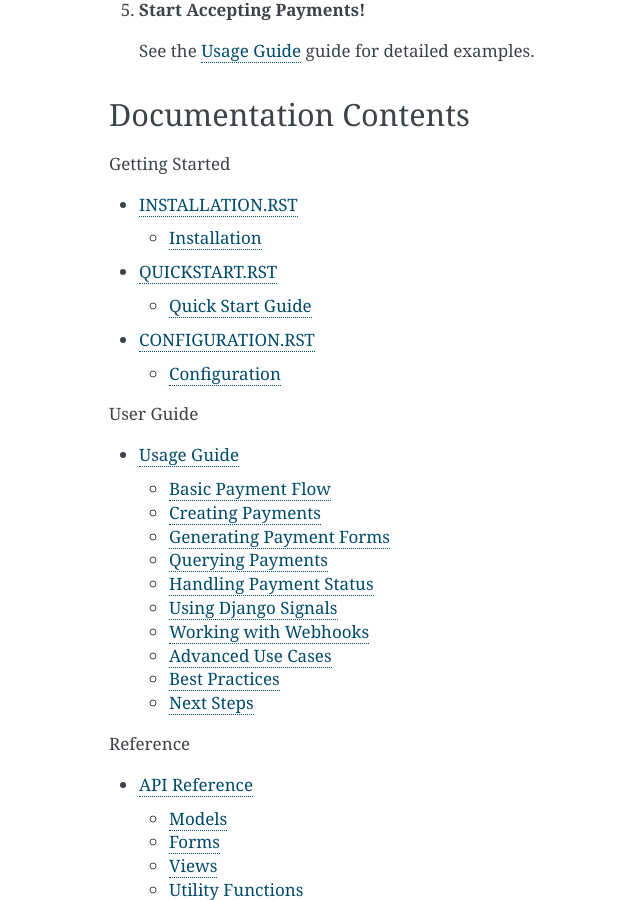
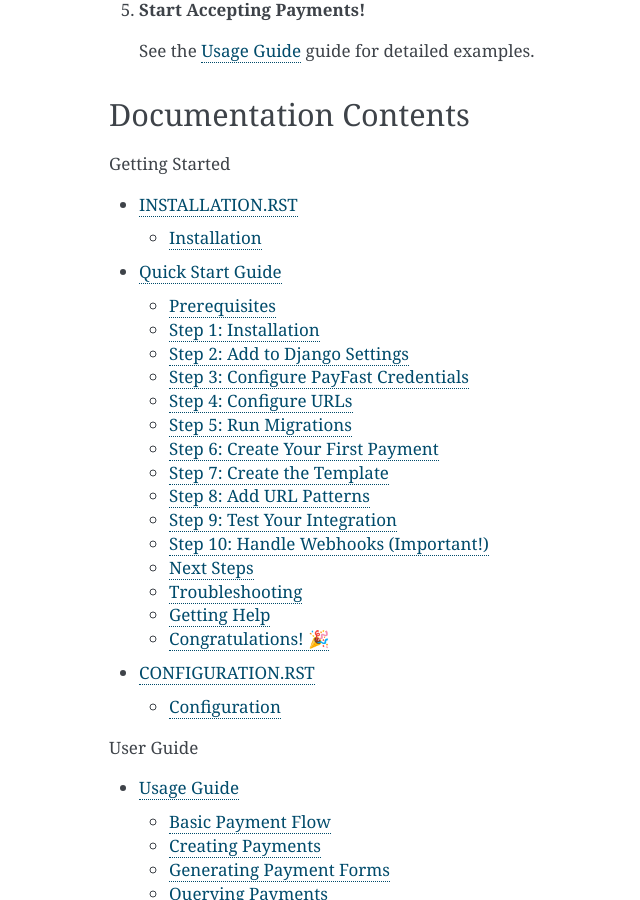
Before and after one commit to Carrington-dev/dj-payfast, a Sphinx documentation site: the page built from docs/index.rst, in a window 1280 px wide and 900 px high, scrolled down 2805 px. Shown: the whole window, without its empty margins (311-951 px from the left). Built offline with Sphinx 7.4.7, drawn with Linux system fonts in a browser that asks for light colours; pages that are not in the unit, such as notebooks, are missing from menus; part of the change alters nothing that is shown.

Commit message:
Update quickstart.rst
Co-Authored-By: Carrington <215159144+carrington-cs@users.noreply.github.com>
Co-Authored-By: Stemgon <165911512+stemgon@users.noreply.github.com>
Co-Authored-By: Chalmers Muleya <88090879+debugcharlie@users.noreply.github.com>

```diff
--- a/docs/quickstart.rst
+++ b/docs/quickstart.rst
@@ -1,32 +1,128 @@
-===============================================================================
-QUICKSTART.RST
-===============================================================================
+.. _quickstart:
 
 Quick Start Guide
 =================
 
-This guide will walk you through creating your first payment with **dj-payfast**.
+This guide will help you integrate PayFast into your Django application in under 10 minutes.
 
 Prerequisites
 -------------
 
-* dj-payfast installed (:doc:`installation`)
-* Django project configured
-* PayFast credentials set up
+Before you begin, make sure you have:
 
-Basic Payment Flow
-------------------
+* A Django project (3.2 or higher)
+* Python 3.8 or higher installed
+* A PayFast merchant account (sign up at `payfast.co.za <https://www.payfast.co.za>`_)
+* Your PayFast credentials (Merchant ID, Merchant Key, and Passphrase)
 
-The typical payment flow with PayFast consists of:
+Step 1: Installation
+---------------------
 
-1. **Create Payment**: Store payment details in your database
-2. **Generate Form**: Create a PayFast payment form
-3. **Redirect to PayFast**: User completes payment on PayFast
-4. **Receive Notification**: PayFast sends ITN to your webhook
-5. **Process Payment**: Update payment status in your database
+Install dj-payfast using pip:
 
-Step 1: Create a Payment View
-------------------------------
+.. code-block:: bash
+
+   pip install dj-payfast
+
+Or add it to your ``requirements.txt``:
+
+.. code-block:: text
+
+   dj-payfast>=0.1.0
+
+Step 2: Add to Django Settings
+-------------------------------
+
+Add ``payfast`` to your ``INSTALLED_APPS`` in ``settings.py``:
+
+.. code-block:: python
+
+   INSTALLED_APPS = [
+       'django.contrib.admin',
+       'django.contrib.auth',
+       'django.contrib.contenttypes',
+       'django.contrib.sessions',
+       'django.contrib.messages',
+       'django.contrib.staticfiles',
+
+       # Your apps
+       'myapp',
+
+       # dj-payfast
+       'payfast',
+   ]
+
+Step 3: Configure PayFast Credentials
+--------------------------------------
+
+Add your PayFast credentials to ``settings.py``:
+
+**For Testing (Sandbox)**
+
+.. code-block:: python
+
+   # PayFast Configuration
+   PAYFAST_MERCHANT_ID = '10000100'  # Sandbox merchant ID
+   PAYFAST_MERCHANT_KEY = '46f0cd694581a'  # Sandbox merchant key
+   PAYFAST_PASSPHRASE = 'jt7NOE43FZPn'  # Your passphrase (optional but recommended)
+   PAYFAST_TEST_MODE = True  # Always True for sandbox
+
+**For Production**
+
+.. code-block:: python
+
+   # PayFast Configuration
+   PAYFAST_MERCHANT_ID = 'your_live_merchant_id'
+   PAYFAST_MERCHANT_KEY = 'your_live_merchant_key'
+   PAYFAST_PASSPHRASE = 'your_secure_passphrase'
+   PAYFAST_TEST_MODE = False  # False for live payments
+
+.. warning::
+   Never commit your production credentials to version control!
+   Use environment variables:
+
+   .. code-block:: python
+
+      import os
+
+      PAYFAST_MERCHANT_ID = os.environ.get('PAYFAST_MERCHANT_ID')
+      PAYFAST_MERCHANT_KEY = os.environ.get('PAYFAST_MERCHANT_KEY')
+      PAYFAST_PASSPHRASE = os.environ.get('PAYFAST_PASSPHRASE')
+      PAYFAST_TEST_MODE = os.environ.get('PAYFAST_TEST_MODE', 'True') == 'True'
+
+Step 4: Configure URLs
+-----------------------
+
+Add PayFast URLs to your ``urls.py``:
+
+.. code-block:: python
+
+   from django.contrib import admin
+   from django.urls import path, include
+
+   urlpatterns = [
+       path('admin/', admin.site.urls),
+       path('payfast/', include('payfast.urls')),  # Add this line
+       # Your other URLs
+   ]
+
+This creates the webhook endpoint at ``/payfast/notify/`` which PayFast will use to send payment notifications.
+
+Step 5: Run Migrations
+-----------------------
+
+Create the necessary database tables:
+
+.. code-block:: bash
+
+   python manage.py migrate
+
+This creates two tables:
+   * ``payfast_payfastpayment`` - Stores payment records
+   * ``payfast_payfastnotification`` - Logs webhook notifications
+
+Step 6: Create Your First Payment
+----------------------------------
 
 Create a view to handle the checkout process:
 
@@ -34,31 +130,38 @@ Create a view to handle the checkout process:
 
    # views.py
    from django.shortcuts import render, redirect
+   from django.urls import reverse
    from django.contrib.auth.decorators import login_required
-   from django.urls import reverse
    from payfast.models import PayFastPayment
    from payfast.forms import PayFastPaymentForm
    import uuid
 
    @login_required
    def checkout_view(request):
+       """Display checkout page with PayFast payment form"""
+
        # Create a unique payment ID
        payment_id = str(uuid.uuid4())
 
-       # Create payment record
+       # Create payment record in database
        payment = PayFastPayment.objects.create(
            user=request.user,
            m_payment_id=payment_id,
-           amount=299.99,
-           item_name='Premium Subscription',
-           item_description='1 month access to premium features',
+           amount=99.00,  # R99.00
+           item_name='Premium Membership',
+           item_description='1 month of premium access',
            email_address=request.user.email,
            name_first=request.user.first_name,
            name_last=request.user.last_name,
        )
 
-       # Prepare form data
-       form_data = {
+       # Build absolute URLs for callbacks
+       return_url = request.build_absolute_uri(reverse('payment_success'))
+       cancel_url = request.build_absolute_uri(reverse('payment_cancel'))
+       notify_url = request.build_absolute_uri(reverse('payfast:notify'))
+
+       # Create PayFast form with payment data
+       form = PayFastPaymentForm(initial={
            'amount': payment.amount,
            'item_name': payment.item_name,
            'item_description': payment.item_description,
@@ -66,21 +169,28 @@ Create a view to handle the checkout process:
            'email_address': payment.email_address,
            'name_first': payment.name_first,
            'name_last': payment.name_last,
-           'return_url': request.build_absolute_uri(reverse('payment_success')),
-           'cancel_url': request.build_absolute_uri(reverse('payment_cancel')),
-           'notify_url': request.build_absolute_uri(reverse('payfast:notify')),
+           'return_url': return_url,
+           'cancel_url': cancel_url,
+           'notify_url': notify_url,
+       })
+
+       context = {
+           'form': form,
+           'payment': payment,
        }
 
-       # Create PayFast form
-       form = PayFastPaymentForm(initial=form_data)
+       return render(request, 'checkout.html', context)
 
-       return render(request, 'checkout.html', {
-           'form': form,
-           'payment': payment,
-       })
+   def payment_success_view(request):
+       """Handle successful payment return"""
+       return render(request, 'payment_success.html')
 
-Step 2: Create the Checkout Template
--------------------------------------
+   def payment_cancel_view(request):
+       """Handle cancelled payment"""
+       return render(request, 'payment_cancel.html')
+
+Step 7: Create the Template
+----------------------------
 
 Create ``templates/checkout.html``:
 
@@ -89,17 +199,16 @@ Create ``templates/checkout.html``:
    {% extends 'base.html' %}
 
    {% block content %}
-   <div class="checkout-container">
-       <h1>Complete Your Purchase</h1>
+   <div class="container">
+       <h1>Complete Your Payment</h1>
 
        <div class="payment-details">
-           <h2>Order Summary</h2>
-           <p><strong>Item:</strong> {{ payment.item_name }}</p>
-           <p><strong>Description:</strong> {{ payment.item_description }}</p>
-           <p><strong>Amount:</strong> R{{ payment.amount }}</p>
+           <h2>{{ payment.item_name }}</h2>
+           <p>{{ payment.item_description }}</p>
+           <h3>Amount: R{{ payment.amount }}</h3>
        </div>
 
-       <form action="{{ form.get_action_url }}" method="post" class="payfast-form">
+       <form action="{{ form.get_action_url }}" method="post" id="payfast-form">
            {{ form.as_p }}
            <button type="submit" class="btn btn-primary">
                Pay with PayFast
@@ -112,29 +221,13 @@ Create ``templates/checkout.html``:
    </div>
    {% endblock %}
 
-Step 3: Create Success and Cancel Views
-----------------------------------------
+Step 8: Add URL Patterns
+-------------------------
+
+Add the views to your ``urls.py``:
 
 .. code-block:: python
 
-   # views.py
-   from django.shortcuts import render
-   from payfast.models import PayFastPayment
-
-   def payment_success_view(request):
-       """Handle successful payment return"""
-       return render(request, 'payment_success.html')
-
-   def payment_cancel_view(request):
-       """Handle cancelled payment"""
-       return render(request, 'payment_cancel.html')
-
-Step 4: Configure URLs
------------------------
-
-.. code-block:: python
-
-   # urls.py
    from django.urls import path
    from . import views
 
@@ -144,139 +237,144 @@ Step 4: Configure URLs
        path('payment/cancel/', views.payment_cancel_view, name='payment_cancel'),
    ]
 
-Step 5: Test Your Integration
+Step 9: Test Your Integration
 ------------------------------
 
-1. **Start your development server**:
+1. Start your development server:
 
    .. code-block:: bash
 
       python manage.py runserver
 
-2. **Expose your local server** (for webhook testing):
+2. Visit ``http://localhost:8000/checkout/``
 
-   Use ngrok or a similar service:
+3. Fill in the payment form and click "Pay with PayFast"
 
-   .. code-block:: bash
+4. You'll be redirected to PayFast sandbox
 
-      ngrok http 8000
+5. Use test card details:
 
-3. **Update your notify_url** to use the ngrok URL:
+   * **Card Number**: 4242 4242 4242 4242
+   * **Expiry**: Any future date
+   * **CVV**: Any 3 digits
 
-   .. code-block:: python
+6. Complete the payment
 
-      notify_url = 'https://your-ngrok-url.ngrok.io/payfast/notify/'
+7. Check the Django admin at ``/admin/payfast/payfastpayment/`` to see your payment record
 
-4. **Visit the checkout page** and complete a test payment
+.. note::
+   In sandbox mode, payments are simulated. No real money is charged.
 
-5. **Use PayFast sandbox test credentials**:
+Step 10: Handle Webhooks (Important!)
+--------------------------------------
 
-   * Card Number: 4000 0000 0000 0002
-   * CVV: 123
-   * Expiry: Any future date
+PayFast sends ITN (Instant Transaction Notification) webhooks when payment status changes. dj-payfast handles these automatically, but you need to ensure your webhook URL is accessible.
 
-Checking Payment Status
-------------------------
+**For Local Development**
 
-View payments in Django admin:
+Use a tool like ngrok to expose your local server:
+
+.. code-block:: bash
+
+   ngrok http 8000
+
+Then update your ``notify_url`` to use the ngrok URL:
 
 .. code-block:: python
 
-   # Navigate to: http://localhost:8000/admin/payfast/payfastpayment/
+   notify_url = 'https://your-ngrok-url.ngrok.io/payfast/notify/'
 
-Or query programmatically:
+**For Production**
 
-.. code-block:: python
-
-   from payfast.models import PayFastPayment
-
-   # Get all completed payments
-   completed = PayFastPayment.objects.filter(status='complete')
-
-   # Get user's payments
-   user_payments = PayFastPayment.objects.filter(user=request.user)
-
-   # Get specific payment
-   payment = PayFastPayment.objects.get(m_payment_id=payment_id)
-   if payment.status == 'complete':
-       # Grant access to user
-       grant_premium_access(payment.user)
-
-Complete Example
-----------------
-
-Here's a complete working example combining all the pieces:
-
-.. code-block:: python
-
-   # views.py
-   from django.shortcuts import render, redirect, get_object_or_404
-   from django.contrib.auth.decorators import login_required
-   from django.urls import reverse
-   from django.contrib import messages
-   from payfast.models import PayFastPayment
-   from payfast.forms import PayFastPaymentForm
-   import uuid
-
-   @login_required
-   def subscribe_view(request):
-       """Handle subscription checkout"""
-
-       # Create payment
-       payment = PayFastPayment.objects.create(
-           user=request.user,
-           m_payment_id=str(uuid.uuid4()),
-           amount=299.99,
-           item_name='Premium Monthly Subscription',
-           item_description='Access to all premium features for 30 days',
-           email_address=request.user.email,
-           name_first=request.user.first_name,
-           name_last=request.user.last_name,
-           custom_str1='subscription',  # Custom field for tracking
-           custom_int1=30,  # Days of subscription
-       )
-
-       # Generate form
-       form = PayFastPaymentForm(initial={
-           'amount': payment.amount,
-           'item_name': payment.item_name,
-           'item_description': payment.item_description,
-           'm_payment_id': payment.m_payment_id,
-           'email_address': payment.email_address,
-           'name_first': payment.name_first,
-           'name_last': payment.name_last,
-           'return_url': request.build_absolute_uri(
-               reverse('subscription_success')
-           ),
-           'cancel_url': request.build_absolute_uri(
-               reverse('subscription_cancel')
-           ),
-           'notify_url': request.build_absolute_uri(
-               reverse('payfast:notify')
-           ),
-           'custom_str1': payment.custom_str1,
-           'custom_int1': payment.custom_int1,
-       })
-
-       return render(request, 'subscribe.html', {
-           'form': form,
-           'payment': payment,
-       })
-
-   def subscription_success_view(request):
-       """Show success message"""
-       messages.success(request, 'Payment successful! Processing your subscription...')
-       return render(request, 'subscription_success.html')
-
-   def subscription_cancel_view(request):
-       """Show cancellation message"""
-       messages.warning(request, 'Payment was cancelled.')
-       return redirect('home')
+Make sure your domain is accessible and HTTPS is enabled (required by PayFast).
 
 Next Steps
 ----------
 
-* :doc:`usage` - Advanced usage patterns
-* :doc:`webhooks` - Understanding webhook processing
-* :doc:`testing` - Testing your integration
-* :doc:`security` - Security best practices
+You now have a working PayFast integration! Here's what to explore next:
+
+* :doc:`usage` - Learn about advanced features
+* :doc:`webhooks` - Understand webhook processing in detail
+* :doc:`testing` - Learn how to test payments
+* :doc:`security` - Best practices for secure payments
+* :doc:`api` - Complete API reference
+
+Common Next Features
+~~~~~~~~~~~~~~~~~~~~
+
+**Add Custom Fields**
+
+.. code-block:: python
+
+   payment = PayFastPayment.objects.create(
+       # ... other fields ...
+       custom_str1='order_123',  # Your order ID
+       custom_int1=request.user.id,  # User ID for reference
+   )
+
+**Handle Payment Completion**
+
+Use Django signals to trigger actions when payments complete:
+
+.. code-block:: python
+
+   from django.db.models.signals import post_save
+   from django.dispatch import receiver
+   from payfast.models import PayFastPayment
+
+   @receiver(post_save, sender=PayFastPayment)
+   def payment_completed(sender, instance, **kwargs):
+       if instance.status == 'complete' and instance.payment_status == 'COMPLETE':
+           # Grant access, send email, etc.
+           activate_premium_membership(instance.user)
+
+**Query Payments**
+
+.. code-block:: python
+
+   # Get all completed payments for a user
+   payments = PayFastPayment.objects.filter(
+       user=request.user,
+       status='complete'
+   )
+
+   # Get pending payments
+   pending = PayFastPayment.objects.filter(status='pending')
+
+   # Get total revenue
+   from django.db.models import Sum
+   total = PayFastPayment.objects.filter(
+       status='complete'
+   ).aggregate(Sum('amount'))
+
+Troubleshooting
+---------------
+
+**Webhook not receiving notifications?**
+
+* Check that your ``notify_url`` is publicly accessible
+* For local development, use ngrok
+* Check PayFast ITN logs in the admin: ``/admin/payfast/payfastnotification/``
+
+**Signature validation failing?**
+
+* Make sure your passphrase matches exactly
+* Check that ``PAYFAST_TEST_MODE`` is set correctly
+* Verify your merchant credentials
+
+**Payment status not updating?**
+
+* Check the ``payfast_payfastnotification`` table for validation errors
+* Ensure your webhook endpoint is working: visit ``/payfast/notify/`` (should show "Method Not Allowed")
+
+Getting Help
+------------
+
+* Check the :doc:`faq` for common questions
+* See :doc:`troubleshooting` for solutions to common issues
+* Open an issue on `GitHub <https://github.com/yourusername/dj-payfast/issues>`_
+
+Congratulations! 🎉
+-------------------
+
+You've successfully integrated PayFast into your Django application. Your users can now make secure payments directly from your website.
```
